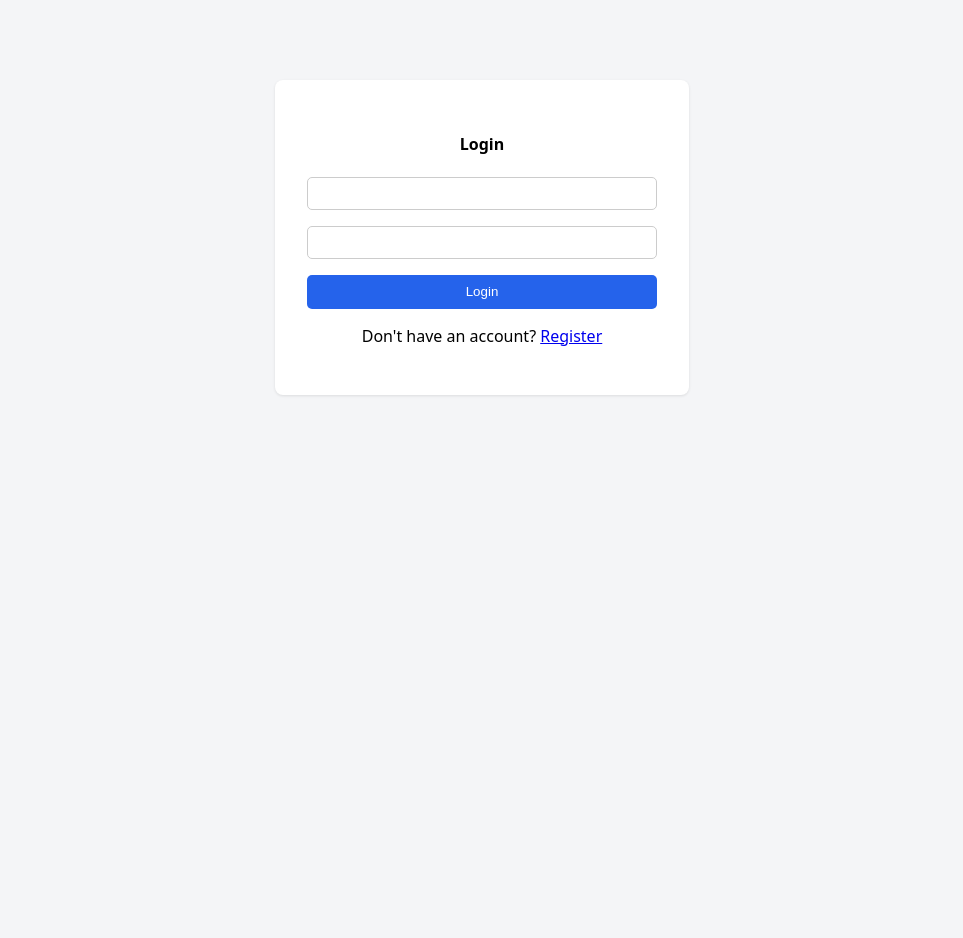
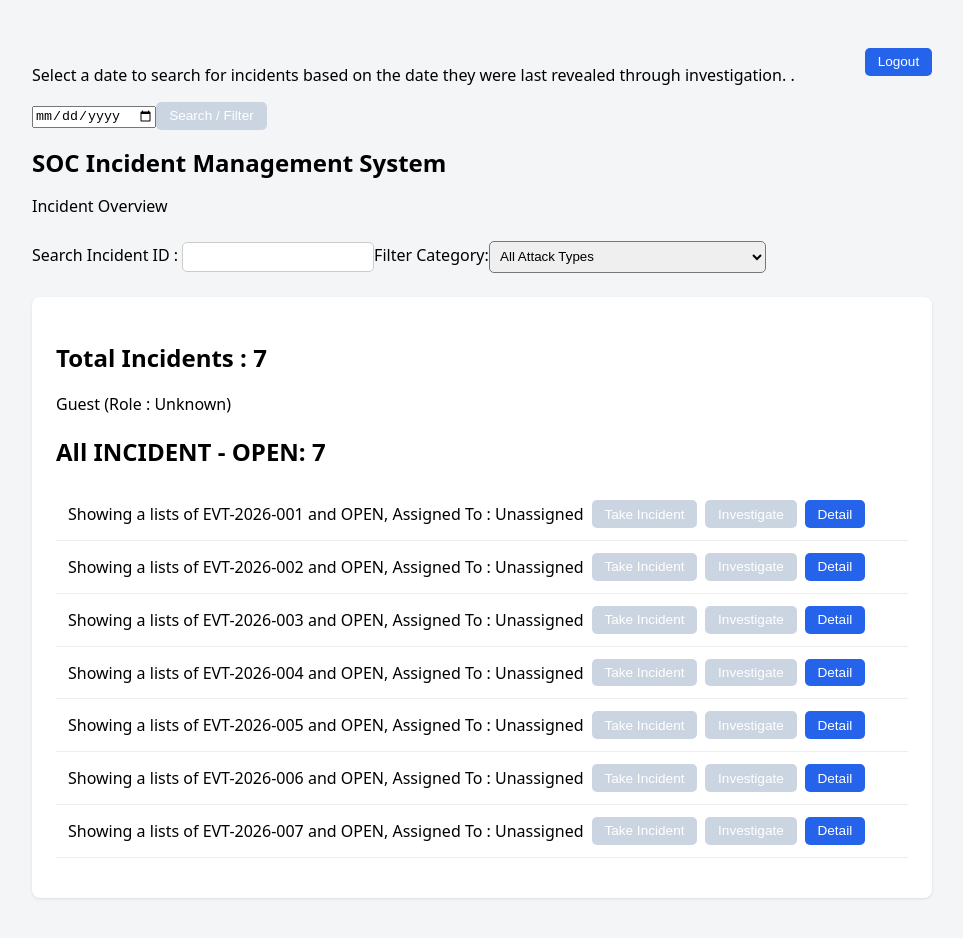
Before and after one commit to keshiii23/React-Project, a React (Create React App) app: page / in a window 1280 px wide. Before the commit this address led to /login. Shown: the top 938 px of the page, without its empty margins (158-1121 px from the left). Before the commit the page ends 800 px from the top, so only its background shows below. Built offline with nearby package versions, Linux system fonts and the light colour scheme; sample sign-in values are in the browser's storage.

Commit message:
Last Final Revision

```diff
--- a/src/App.jsx
+++ b/src/App.jsx
@@ -1,15 +1,15 @@
 import {Routes, Route, Navigate, useMatch} from 'react-router-dom';
 import Dashboard from './Dashboard';
-import Signin from './Login';
+import Login from './Login';
 import {useState} from 'react';
 import incidentDetails from './Incident';
 import Register from './Register';
-
+import styles from './Dashboard.module.css'
 function RouteError() {
   return (
     <div>
-      <h1>404 — Halaman tidak ditemukan</h1>
-      <p>URL yang kamu masukkan tidak tersedia.</p>
+      <h1>404 — Page Not Found</h1>
+      <p>URL Unavailable.</p>
     </div>
   );
 }
@@ -20,22 +20,33 @@ const PrivateRoute = ({currentUser, children}) => {
 }
 
 function App() {
-    const [currentUser, setCurrentUser] = useState(null);
+    const [currentUser, setCurrentUser] = useState(() => JSON.parse(sessionStorage.getItem('currentuser') ?? 'null'));
     const [incidents, setIncidents] = useState(incidentDetails);
     const dashboardMatch = useMatch('/');
     const incidentMatch = useMatch('/incident/:id');
     const isValidPage = Boolean(dashboardMatch || incidentMatch);
+    const handleLogin = (user) => {
+      sessionStorage.setItem('currentUser', JSON.stringify(user));
+      setCurrentUser(user);
+    }
+    const handleLogout = () => {
+      sessionStorage.removeItem('currentUser');
+      setCurrentUser(null);
+    }
+
     return(
       <Routes>
         <Route
           path = "/*"
           element={
             !isValidPage ? (
-              <RouteError/>
+              <div className={styles.routeError}>
+                <RouteError/>
+              </div>
             ) : <PrivateRoute currentUser={currentUser}>
               <Dashboard
                 currentUser={currentUser}
-                onLogout ={() => setCurrentUser(null)}
+                onLogout ={handleLogout}
                 incidents = {incidents}
                 setIncidents = {setIncidents}
              />
@@ -47,7 +58,7 @@ function App() {
           element = {
             currentUser
             ? <Navigate to ="/" replace />
-            : <Signin onLogin={setCurrentUser}/>
+            : <Login onLogin={handleLogin}/>
           }
           >
         </Route>
--- a/src/Dashboard.jsx
+++ b/src/Dashboard.jsx
@@ -8,15 +8,13 @@ import {
   useNavigate,
   Routes,
   Route,
-  Link,
   useMatch,
-  Navigate,
 } from 'react-router-dom';
 import FilteredTimestamps from './FilteredTimestamps';
 
 function RouteError() {
   return (
-    <div style={{ padding: '20px', color: 'red' }}>
+    <div className={styles.routeError}>
       <h1>Oops! Something went wrong, nothing to find here...</h1>
       <p>Please Try Reloading or Contact Your friends.</p>
     </div>
@@ -169,10 +167,12 @@ function Dashboard({ currentUser, onLogout, incidents, setIncidents }) {
                 ...incident,
                 status: 'ESCALATED',
                 assignedTo: l2Analyst.id,
+                classification: selectedClassification
               }
             : incident
         )
       );
+      navigate('/');
     }
   };
 
@@ -264,9 +264,9 @@ function Dashboard({ currentUser, onLogout, incidents, setIncidents }) {
         value={searchIncident}
         onChange={(event) => setSearchIncident(event.target.value)}
       />
-      <label htmlFor="attack-type">Filter kategori:</label>
+      <label htmlFor="attack-type">Filter Category:</label>
       <select id="attack-type" value={selectedAttackType} onChange={(e) => setSelectedAttackType(e.target.value)}>
-        <option value="">Semua jenis serangan</option>
+        <option value="">All Attack Types</option>
         {Array.from(setAttackTypes).map((attackType) => (
           <option key={attackType} value={attackType}>{attackType}</option>
           ))}
@@ -279,16 +279,16 @@ function Dashboard({ currentUser, onLogout, incidents, setIncidents }) {
         <dialog ref={dialogRef}>
           <h2>Incident has been Assigned....</h2>
           <p>
-            Incident<strong>{assignmentIncidentID}</strong>
-            is assigned to SOC Analyst <strong>{currentAnalyst.name}</strong>
+            Incident <strong>{assignmentIncidentID}</strong>
+             is assigned to SOC Analyst <strong>{currentAnalyst.name}</strong>
           </p>
           <button onClick={closeModal}>Close</button>
         </dialog>
 
        <h2>
   {selectedAttackType
-    ? ` ${selectedAttackType} — Total insiden berstatus OPEN: ${filteredIncidentByAttackType.length}`
-    : `Semua jenis insiden / serangan — OPEN: ${openIncidents.length}`}
+    ? ` ${selectedAttackType} — Total incident status OPEN: ${filteredIncidentByAttackType.length}`
+    : `All INCIDENT - OPEN: ${openIncidents.length}`}
 </h2>
 
         <Routes>
@@ -315,10 +315,12 @@ function Dashboard({ currentUser, onLogout, incidents, setIncidents }) {
                   <button onClick={toggleEvidence}>{showEvidence ? 'Hide Evidence' : 'View More Detail'}</button>
                   {showEvidence && (
                     <div>
-                   {incidentDetail?.evidence || 'Belum ada evidence.'}
+                   {incidentDetail?.evidence || 'No Evidence.'}
                    </div>
 )}
                 </p>
+                <p>Source IP : {incidentDetail.sourceIP}</p>
+                <p>Timestamp : {new Date(incidentDetail.timestamp).toLocaleString()}</p>
                 <button onClick={() => setIncidentDetailID(null)}>
                   {' '}Close Detail
                 </button>
@@ -332,7 +334,8 @@ function Dashboard({ currentUser, onLogout, incidents, setIncidents }) {
           <Route
             path="/incident/:id"
             element={
-              selectedIncident ? (
+
+              selectedIncident && selectedIncident.assignedTo === currentAnalyst.id  ? (
                 <InvestigationPanel
                   selectedIncident={selectedIncident}
                   selectedIncidentId={selectedIncidentId}
@@ -340,15 +343,15 @@ function Dashboard({ currentUser, onLogout, incidents, setIncidents }) {
                   draftNotes={draftNotes}
                   investigationNote={investigationNote}
                   addNote={addNote}
-                  selectedClassification={selectedClassification}
                   classificationDropdown={classificationDropdown}
                   resolvedIncident={resolvedIncident}
                   escalateIncident={escalateIncident}
+                  selectedClassification= {selectedClassification}
                   l2Analyst={l2Analyst}
                 />
-              ) : (
-                <RouteError />
-              )
+              ) :
+                 <RouteError />
+
             }
           />
 
--- a/src/Dashboard.module.css
+++ b/src/Dashboard.module.css
@@ -88,3 +88,8 @@
   border-radius: 5px;
   margin: 0.5rem 0;
 }
+
+.routeError {
+  padding: 20px;
+  color: red;
+}
--- a/src/FilteredTimestamps.jsx
+++ b/src/FilteredTimestamps.jsx
@@ -9,13 +9,14 @@ function FilteredTimestamps({incidents}) {
   return (
   <div>
     <p>
-  Pilih tanggal untuk mencari insiden berdasarkan tanggal terakhir
-  investigasi dibuka.
+  Select a date to search for incidents based on the date they were last
+revealed through investigation.
+.
 </p>
     <input type="date" value={date} onChange={(e) => setDate(e.target.value)}/>
     <button onClick={() => setAppliedDate(date)} disabled={!date}>Search / Filter</button>
     {appliedDate && filteredDate.length === 0 && (
-      <p>Tidak ada insident yang dicari.</p>
+      <p>No incident is being searched.</p>
     )}
     {filteredDate.map((incident) => <p key={incident.id}>Incident Id : {incident.id}</p>)}
   </div>
--- a/src/Incident.js
+++ b/src/Incident.js
@@ -1,7 +1,7 @@
 const incidentDetails = [
   {
     id: "EVT-2026-001",
-    timestamp: "2026-09-16T22:15:30Z",
+    timestamp: "2026-09-16 22:15:30",
     eventName: "Brute Force Attempt",
     category: "Authentication",
     status: "OPEN",
@@ -22,7 +22,7 @@ Indicator: Percobaan login berulang dari IP yang sama ke akun root.`
   },
   {
     id: "EVT-2026-002",
-    timestamp: "2026-09-16T22:18:12Z",
+    timestamp: "2026-09-16 22:18:12",
     eventName: "SQL Injection (SQLi) Detected",
     category: "Web Application",
     status: "OPEN",
@@ -44,7 +44,7 @@ Catatan: Percobaan terdeteksi; keberhasilan eksploitasi belum terbukti.`
   },
   {
     id: "EVT-2026-003",
-    timestamp: "2026-09-16T22:20:05Z",
+    timestamp: "2026-09-16 22:20:05",
     eventName: "Impossible Travel Detection",
     category: "Identity & Access",
     status: "OPEN",
@@ -64,7 +64,7 @@ Catatan: Periksa VPN, proxy, dan akurasi geolokasi sebelum menyimpulkan kompromi
   },
   {
     id: "EVT-2026-004",
-    timestamp: "2026-09-16T22:22:45Z",
+    timestamp: "2026-09-16 22:22:45",
     eventName: "Internal Network Reconnaissance",
     category: "Network Scans",
     status: "OPEN",
@@ -86,7 +86,7 @@ Catatan: Bisa merupakan pemindaian resmi; pola ini saja tidak memastikan penggun
   },
   {
     id: "EVT-2026-005",
-    timestamp: "2026-09-16T22:25:00Z",
+    timestamp: "2026-09-16 22:25:00",
     eventName: "Potential Data Exfiltration",
     category: "Data Protection",
     status: "OPEN",
@@ -109,7 +109,7 @@ Catatan: Periksa tujuan, jenis data, dan izin transfer; mungkin aktivitas backup
   },
   {
     id: "EVT-2026-006",
-    timestamp: "2026-09-16T22:29:18Z",
+    timestamp: "2026-09-16 22:29:18",
     eventName: "Suspicious PowerShell Execution",
     category: "Endpoint Malicious Activity",
     status: "OPEN",
@@ -131,7 +131,7 @@ Catatan: Isi perintah dan aktivitas lanjutannya perlu diperiksa.`
   },
   {
     id: "EVT-2026-007",
-    timestamp: "2026-09-16T22:31:02Z",
+    timestamp: "2026-09-16 22:31:02",
     eventName: "Phishing Link Clicked",
     category: "Email Security",
     status: "OPEN",
--- a/src/IncidentList.jsx
+++ b/src/IncidentList.jsx
@@ -1,11 +1,9 @@
-import {useState} from 'react';
+import mockAnalyst from './mockAnalyst';
 function IncidentList( {
   incidents,
   currentAnalyst,
-  l2Analyst,
   takeIncident,
   investigateIncident,
-  escalateIncident,
   incidentDetails,
 }) {
   if (incidents.length === 0) {
@@ -16,7 +14,7 @@ function IncidentList( {
           {incidents.map((item) => (
             <li key={item.id}>
               Showing a lists of {item.id} and {item.status},
-              Assigned To : {item.assignedTo}{' '}
+              Assigned To : {mockAnalyst.find((prev) => prev.id === item.assignedTo) ?.name ?? 'Unassigned'}
 
               <button
                 onClick={() => takeIncident(item.id)}
@@ -43,7 +41,7 @@ function IncidentList( {
                 Investigate
               </button>{' '}
              <button onClick={() => incidentDetails(item.id)}
-              disabled={item.status == 'RESOLVED'}>
+              disabled={item.status === 'RESOLVED'}>
               Detail
                 </button>
             </li>
--- a/src/Login.jsx
+++ b/src/Login.jsx
@@ -4,7 +4,7 @@ import {useState} from 'react';
 import {Link} from 'react-router-dom';
 
 
-function Signin({onLogin}) {
+function Login({onLogin}) {
     const [username, setUsername] = useState('');
     const [password, setPassword] = useState('');
     const [error, setError] = useState(null);
@@ -37,15 +37,16 @@ function Signin({onLogin}) {
     }
      return(
             <div className={styles.login}>
-                {error && <p role="alert" className={styles.error}></p>}
+                {error && <p role="alert" className={styles.error}>{error}</p>}
                 <h4>Login</h4>
-                <form onSubmit={handleSubmit}> { error && <p role='alert'>{error}</p>}
+                <form onSubmit={handleSubmit}>
                     <div className={styles.text_area}>
                     <input
                     type="text"
                     id="username"
                     name="username"
                     value={username}
+                    placeholder="Username"
                     className={styles.text_input}
                     onChange={(event) => setUsername(event.target.value)}
                     />
@@ -56,6 +57,7 @@ function Signin({onLogin}) {
                     id="password"
                     name="password"
                     value={password}
+                    placeholder="Password"
                     className={styles.text_input}
                     onChange={(event) => setPassword(event.target.value)}
                     />
@@ -73,4 +75,4 @@ function Signin({onLogin}) {
         )
     }
 
-export default Signin;
+export default Login;
--- a/src/Register.jsx
+++ b/src/Register.jsx
@@ -1,20 +1,22 @@
-import './Register.css';
 import { useState } from 'react';
 import mockUsers from './mockUsers';
 import mockAnalyst from './mockAnalyst';
 import {useNavigate, Link} from 'react-router-dom';
+import styles from './Register.module.css'
 
 function Register({ onRegister }) {
   const [name, setName] = useState('');
   const [username, setUser] = useState('');
   const [password, setPass] = useState('');
-  const [analystId, setAnalystId] = useState('');
   const [role, setRole] = useState('SOC_L1');
   const [error, setError] = useState(null);
   const [success, setSuccess] = useState(null);
   const navigate = useNavigate();
+  const prefix = role.split('_')[1];
 
   const handleSubmit = (event) => {
+  const count  = mockAnalyst.filter((a) => a.role === role).length;
+  const nextId = count === 0? `analyst-${prefix}` : `analyst-${prefix}(${count})`;
     event.preventDefault();
 
     setError(null);
@@ -24,7 +26,7 @@ function Register({ onRegister }) {
       !name.trim() ||
       !username.trim() ||
       !password.trim() ||
-      !analystId.trim() ||
+
       !role
     ) {
       setError('All fields cannot be blank!');
@@ -35,30 +37,26 @@ function Register({ onRegister }) {
       (user) => user.username === username.trim()
     );
 
+    if (password.length < 8) {
+      setError("Password must be at least 8 characters long!");
+      return;
+    }
+
     if (existingUser) {
       setError('Username has already been registered!');
       return;
     }
 
-    const existingAnalyst = mockAnalyst.find(
-      (analyst) => analyst.id === analystId.trim()
-    );
-
-    if (existingAnalyst) {
-      setError('Analyst Id has already been used!');
-      return;
-    }
-
     const newAnalyst = {
-      id: analystId.trim(),
       name: name.trim(),
       role,
+      id: nextId
     };
 
     const newUser = {
       username: username.trim(),
       password,
-      analystId: analystId.trim(),
+      analystId: nextId
     };
 
     mockAnalyst.push(newAnalyst);
@@ -70,7 +68,6 @@ function Register({ onRegister }) {
 
     if (onRegister) {
       onRegister({
-        analystId: newUser.analystId,
         username: newUser.username,
       });
     }
@@ -78,92 +75,66 @@ function Register({ onRegister }) {
     setName('');
     setUser('');
     setPass('');
-    setAnalystId('');
     setRole('SOC_L1');
   };
 
   return (
-    <div className="register">
+    <div className={styles.register}>
       <h4>Register</h4>
 
       <form onSubmit={handleSubmit}>
         {error && (
-          <p role="alert" className="error-msg">
+          <p role="alert" className={styles.errorMsg}>
             {error}
           </p>
         )}
 
         {success && (
-          <p className="success-msg">
+          <p className={styles.successMsg}>
             {success}
           </p>
         )}
 
-        <div className="text_area">
+        <div className={styles.textArea}>
           <input
             type="text"
             id="name"
             name="name"
             placeholder="Full Name"
             value={name}
-            className="text_input"
+            className={styles.textInput}
             onChange={(event) => setName(event.target.value)}
           />
         </div>
 
-        <div className="text_area">
+        <div className={styles.textArea}>
           <input
             type="text"
             id="username"
             name="username"
             placeholder="Username"
             value={username}
-            className="text_input"
+            className={styles.textInput}
             onChange={(event) => setUser(event.target.value)}
           />
         </div>
 
-        <div className="text_area">
+        <div className={styles.textArea}>
           <input
             type="password"
             id="password"
             name="password"
             placeholder="Password"
             value={password}
-            className="text_input"
+            className={styles.textInput}
             onChange={(event) => setPass(event.target.value)}
           />
-        </div>
-
-        <div className="text_area">
-          <input
-            type="text"
-            id="analystId"
-            name="analystId"
-            placeholder="Analyst Id"
-            value={analystId}
-            className="text_input"
-            onChange={(event) => setAnalystId(event.target.value)}
-          />
-        </div>
-
-        <div className="text_area">
-          <select
-            id="role"
-            name="role"
-            value={role}
-            className="text_input"
-            onChange={(event) => setRole(event.target.value)}
-          >
-            <option value="SOC_L1">SOC L1</option>
-            <option value="SOC_L2">SOC L2</option>
-          </select>
         </div>
 
         <input
           type="submit"
           value="Register"
-          className="btn"
+          className={styles.btn}
         />
       </form>
       <p>
--- /dev/null
+++ b/src/Register.module.css
@@ -0,0 +1,52 @@
+.register {
+  max-width: 350px;
+  margin: 3rem auto;
+  padding: 2rem;
+  background: white;
+  border-radius: 8px;
+  box-shadow: 0 1px 3px rgba(0, 0, 0, 0.1);
+  text-align: center;
+}
+
+.textArea {
+  margin-bottom: 1rem;
+}
+
+.textInput {
+  width: 100%;
+  padding: 0.5rem;
+  border: 1px solid #ccc;
+  border-radius: 5px;
+  box-sizing: border-box;
+  background: white;
+}
+
+.btn {
+  width: 100%;
+  padding: 0.6rem;
+  background: #2563eb;
+  color: white;
+  border: none;
+  border-radius: 5px;
+  cursor: pointer;
+}
+
+.btn:hover {
+  background: #1d4ed8;
+}
+
+.errorMsg {
+  color: #dc2626;
+  font-size: 0.85rem;
+  margin-bottom: 1rem;
+}
+
+.successMsg {
+  color: #16a34a;
+  font-size: 0.85rem;
+  margin-bottom: 1rem;
+}
+
+.register p {
+  font-size: 0.9rem;
+}
--- a/src/index.js
+++ b/src/index.js
@@ -1,7 +1,7 @@
 import React from 'react';
 import ReactDOM from 'react-dom/client';
 import reportWebVitals from './reportWebVitals';
-import { BrowserRouter, Routes, Route } from 'react-router-dom';
+import { BrowserRouter} from 'react-router-dom';
 import App from './App';
 
 
```
Also changed, not shown: src/InvestigationPanel.jsx (+2 -7 lines), 1 other file (tests, documents, lock files or other folders).
